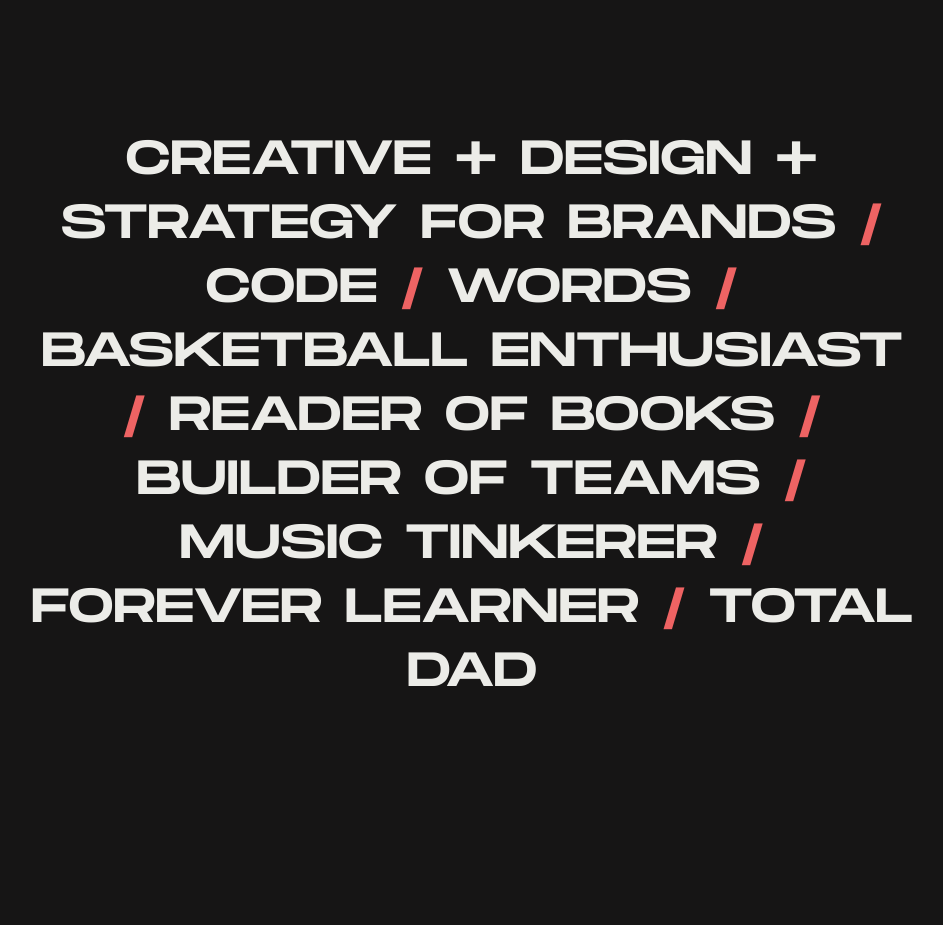
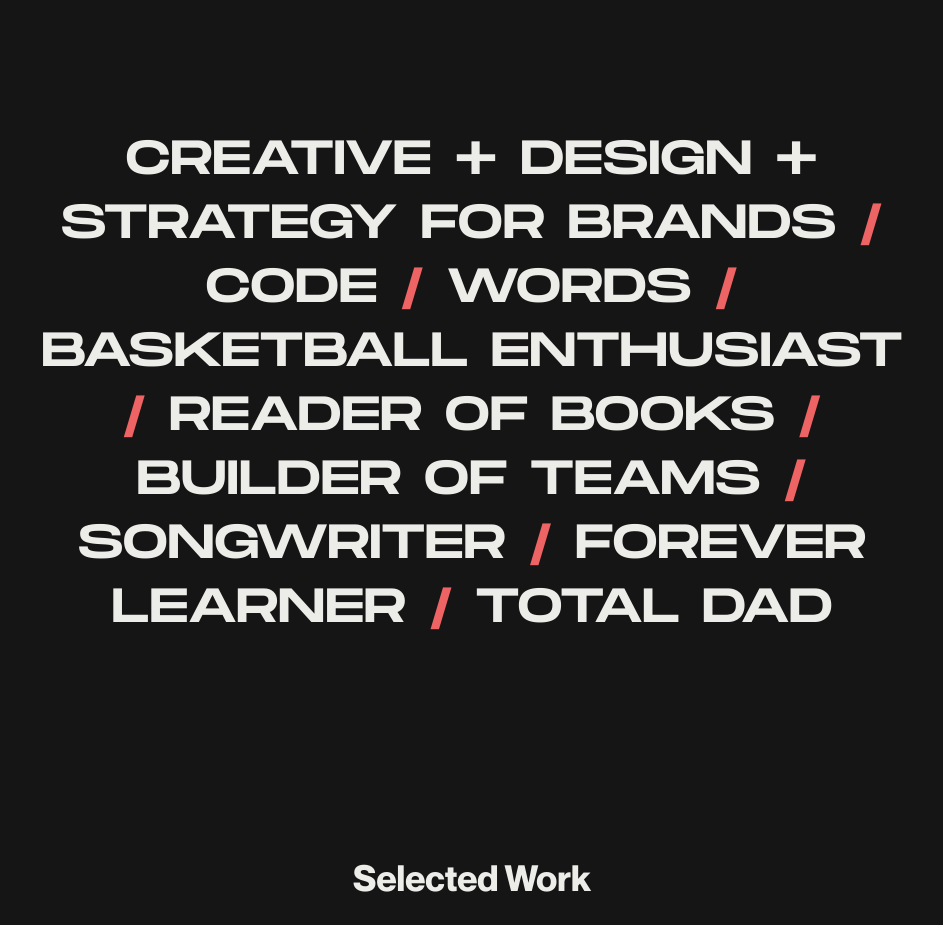
Before and after one commit to evanbrock/evanbrock, a plain HTML site: page index.html in a window 1280 px wide. Shown: the part 820-1745 px from the top of the page, without its empty margins (168-1111 px from the left). Drawn offline with Linux system fonts and the light colour scheme.

Commit message:
Update index.html

```diff
--- a/index.html
+++ b/index.html
@@ -88,7 +88,7 @@
 
 		<section class="info">
 			<h3>
-		    Creative + design + strategy for brands <span class="red">/</span> code <span class="red">/</span> words <span class="red">/</span> basketball enthusiast <span class="red">/</span> reader of books <span class="red">/</span> builder of teams <span class="red">/</span> music tinkerer <span class="red">/</span> forever learner <span class="red">/</span> total dad
+		    Creative + design + strategy for brands <span class="red">/</span> code <span class="red">/</span> words <span class="red">/</span> basketball enthusiast <span class="red">/</span> reader of books <span class="red">/</span> builder of teams <span class="red">/</span> songwriter <span class="red">/</span> forever learner <span class="red">/</span> total dad
 		  </h3>
 		</section>
 
```
